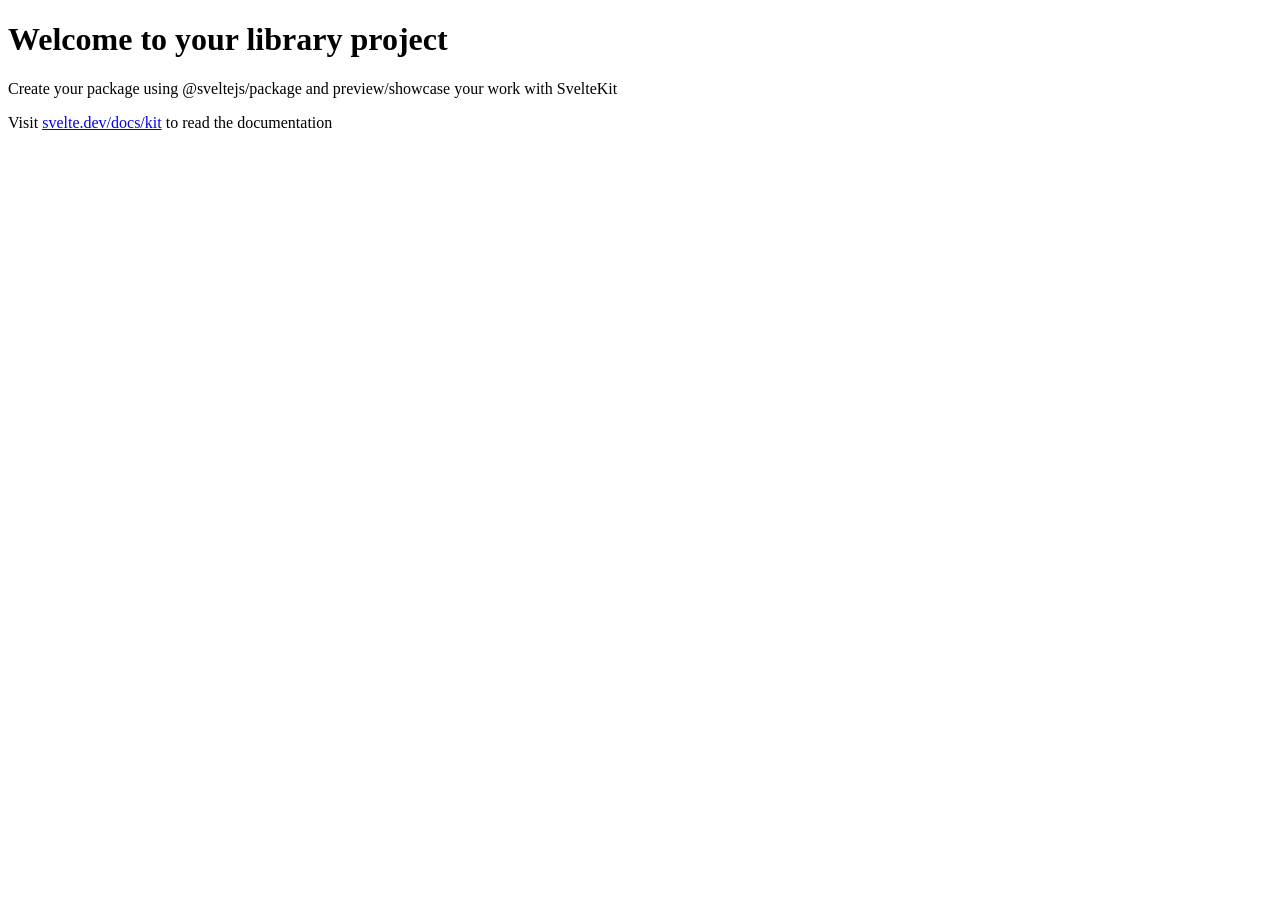
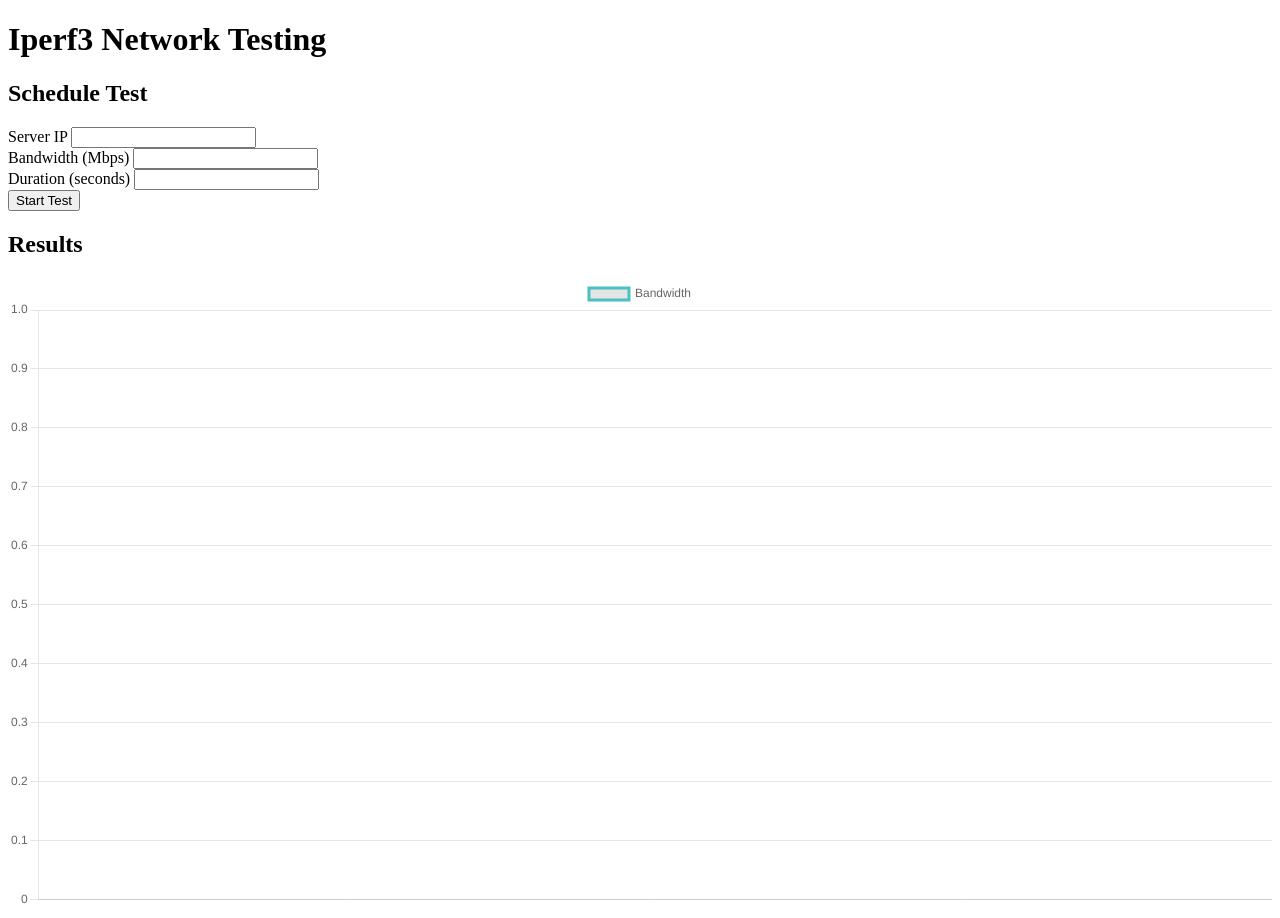
Before and after one commit to jag18729/SvelteKit-Deno-Nextjs-Iperf3-Full-stack, a SvelteKit app in the folder frontend/: page / in a window 1280 px wide. Before the commit the page ends 800 px from the top, so only its background shows below. Built offline with nearby package versions, Linux system fonts and the light colour scheme.

Commit message:
Add frontend setup

```diff
--- a/frontend/src/routes/+page.svelte
+++ b/frontend/src/routes/+page.svelte
@@ -1,3 +1,99 @@
-<h1>Welcome to your library project</h1>
-<p>Create your package using @sveltejs/package and preview/showcase your work with SvelteKit</p>
-<p>Visit <a href="https://svelte.dev/docs/kit">svelte.dev/docs/kit</a> to read the documentation</p>
+<script>
+  import { onMount } from 'svelte';
+  import Chart from 'chart.js/auto';
+
+  let testForm;
+  let resultChart;
+  let results = [];
+
+  onMount(() => {
+    const ctx = document.getElementById('resultChart');
+    resultChart = new Chart(ctx, {
+      type: 'line',
+      data: {
+        labels: [],
+        datasets: [{
+          label: 'Bandwidth',
+          data: [],
+          borderColor: 'rgb(75, 192, 192)',
+          tension: 0.1
+        }]
+      }
+    });
+  });
+
+  async function handleSubmit(event) {
+    event.preventDefault();
+    const formData = new FormData(testForm);
+    const data = Object.fromEntries(formData);
+
+    try {
+      const response = await fetch('http://localhost:8000/api/tests', {
+        method: 'POST',
+        headers: {
+          'Content-Type': 'application/json',
+        },
+        body: JSON.stringify(data)
+      });
+
+      const result = await response.json();
+      results = [...results, result];
+
+      // Update chart
+      resultChart.data.labels.push(new Date().toLocaleTimeString());
+      resultChart.data.datasets[0].data.push(result.bandwidth);
+      resultChart.update();
+    } catch (error) {
+      console.error('Error:', error);
+    }
+  }
+</script>
+
+<div class="container mx-auto px-4 py-8">
+  <h1 class="text-3xl font-bold mb-8">Iperf3 Network Testing</h1>
+
+  <div class="grid grid-cols-1 md:grid-cols-2 gap-8">
+    <div class="bg-white p-6 rounded-lg shadow-lg">
+      <h2 class="text-xl font-semibold mb-4">Schedule Test</h2>
+      <form bind:this={testForm} on:submit={handleSubmit} class="space-y-4">
+        <div>
+          <label for="serverIP" class="block text-sm font-medium text-gray-700">Server IP</label>
+          <input type="text" id="serverIP" name="serverIP" required
+                 class="mt-1 block w-full rounded-md border-gray-300 shadow-sm">
+        </div>
+
+        <div>
+          <label for="bandwidth" class="block text-sm font-medium text-gray-700">Bandwidth (Mbps)</label>
+          <input type="number" id="bandwidth" name="bandwidth" required
+                 class="mt-1 block w-full rounded-md border-gray-300 shadow-sm">
+        </div>
+
+        <div>
+          <label for="duration" class="block text-sm font-medium text-gray-700">Duration (seconds)</label>
+          <input type="number" id="duration" name="duration" required
+                 class="mt-1 block w-full rounded-md border-gray-300 shadow-sm">
+        </div>
+
+        <button type="submit"
+                class="w-full bg-blue-500 text-white px-4 py-2 rounded-md hover:bg-blue-600">
+          Start Test
+        </button>
+      </form>
+    </div>
+
+    <div class="bg-white p-6 rounded-lg shadow-lg">
+      <h2 class="text-xl font-semibold mb-4">Results</h2>
+      <canvas id="resultChart"></canvas>
+
+      <div class="mt-4 space-y-2">
+        {#each results as result}
+          <div class="p-3 bg-gray-50 rounded">
+            <p>Bandwidth: {result.bandwidth} Mbps</p>
+            <p>Jitter: {result.jitter} ms</p>
+            <p>Packet Loss: {result.packetLoss}%</p>
+          </div>
+        {/each}
+      </div>
+    </div>
+  </div>
+</div>
```
Also changed, not shown: frontend/package.json (+22 -42 lines), 1 other file (tests, documents, lock files or other folders).
